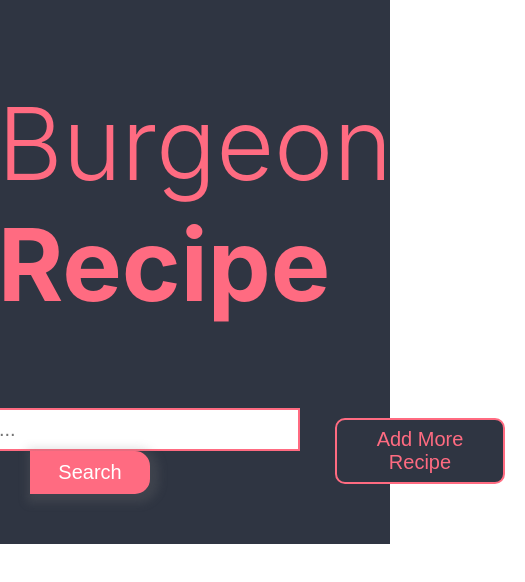
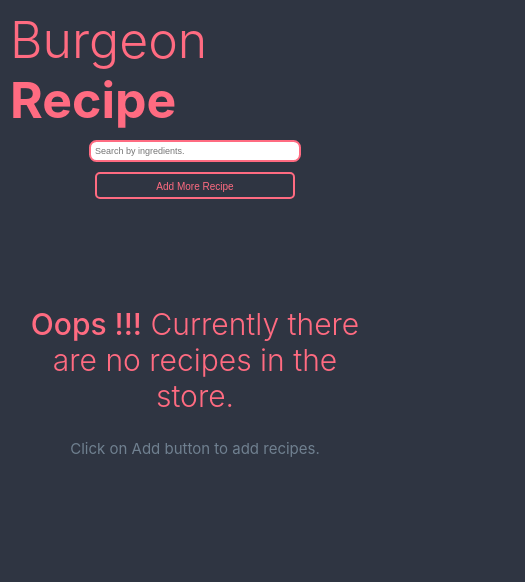
Before and after one commit to Aashish55/Epicer, a React (Create React App) app: page / in a window 390 px wide. Shown: the top 582 px of the page, 525 px wide, since content can reach past the window. Built offline with nearby package versions, Linux system fonts and the light colour scheme; the HTML template or start-up script is replaced by a standard one.

Commit message:
responsiveness

```diff
--- a/src/Components/AddRecipe/AddRecipe.css
+++ b/src/Components/AddRecipe/AddRecipe.css
@@ -71,3 +71,8 @@
   font-size: 1.8rem;
   font-weight: 400;
 }
+.errorText {
+  color: #ffffff;
+  font-size: 2rem;
+  font-weight: 400;
+}
--- a/src/Components/AddRecipe/AddRecipe.js
+++ b/src/Components/AddRecipe/AddRecipe.js
@@ -11,7 +11,7 @@ const AddRecipe = () => {
     const [imageURL, setImageURL] = useState('')
     const [description, setDescription] = useState('')
     const [authorName, setAuthorName] = useState('')
-    const [errors, setErrors] = useState([]);
+    const [error, setError] = useState('');
 
     const [recipeStore, setRecipeStore] = useState([]);
 
@@ -68,17 +68,13 @@ const AddRecipe = () => {
         setAuthorName('');
         setDescription('');
         setIngredients([{ ingredient: '', quantity: '' }]);
+        setError('');
     }
 
     const formvalid = () => {
         if (isFormEmpty()) {
-            const errorMessage = { message: "Fill in all fields" };
-
-            const newMesage = [...errors];
-            newMesage.push(errorMessage);
-            setErrors(newMesage)
+            setError('Fill in all fields.')
             //setErrors([...errors, errorMessage])
-            console.log(errors)
             return false;
         } else {
             return true;
@@ -181,6 +177,7 @@ const AddRecipe = () => {
                     onChange={(e) => setAuthorName(e.target.value)}
                     placeholder='Author Name'
                 />
+                {error.length > 0 ? <h4 className='errorText'>{error}</h4> : ''}
                 <button className="submitForm" onClick={handleSubmit} >
                     Save Recipe
                 </button>
--- /dev/null
+++ b/src/Components/Error/Error.css
@@ -0,0 +1,21 @@
+.error {
+  height: 60rem;
+
+  display: flex;
+  flex-direction: column;
+  align-items: center;
+  justify-content: center;
+  text-align: center;
+}
+.error-title {
+  font-size: 6rem;
+  font-weight: 300;
+  margin: 2rem;
+}
+.error-title span {
+  font-weight: 500;
+}
+.error-subtitle {
+  font-size: 3rem;
+  color: slategray;
+}
--- /dev/null
+++ b/src/Components/Error/Error.js
@@ -0,0 +1,11 @@
+import React from 'react'
+import './Error.css'
+
+const Error = () => (
+    <div className='error'>
+        <h3 className='error-title'><span>Oops !!!</span> Currently there are no recipes in the store.</h3>
+        <p className='error-subtitle'> Click on Add button to add recipes.</p>
+    </div>
+)
+
+export default Error;
--- a/src/Components/Home/Home.css
+++ b/src/Components/Home/Home.css
@@ -8,6 +8,7 @@
 }
 .title {
   font-size: 10rem;
+  margin: 2rem;
 }
 .title span {
   font-weight: 300;
@@ -21,18 +22,28 @@
 .search {
   background: #ffffff;
   border: 2px solid #ff6b81;
-  border-top-left-radius: 1.5rem;
-  border-bottom-left-radius: 1.5rem;
+  border-radius: 1.5rem;
   font-size: 2rem;
   padding: 0.8rem 0.8rem;
-  width: 400px;
+  width: 40rem;
   outline: none;
   color: #555555;
 }
+@media only screen and (max-width: 595px) {
+  .search {
+    font-size: 9px;
+  }
+}
+
 .field-area {
   display: flex;
   align-items: center;
   margin-bottom: 5rem;
+}
+@media only screen and (max-width: 840px) {
+  .field-area {
+    flex-direction: column;
+  }
 }
 .addMoreButton {
   background: #2f3542;
@@ -41,7 +52,7 @@
   width: 200px;
   outline: none;
   padding: 0.8rem 0.8rem;
-  margin: 0 2rem;
+  margin: 2rem 2rem;
   cursor: pointer;
 }
 .link {
@@ -50,20 +61,7 @@
   font-weight: 200;
   text-decoration: none;
 }
-.submit {
-  background: #ff6b81;
-  border: 2px solid #ff6b81;
-  border-top-right-radius: 1.5rem;
-  border-bottom-right-radius: 1.5rem;
-  width: 120px;
-  outline: none;
-  padding: 0.8rem 0.8rem;
-  color: white;
-  font-size: 2rem;
-  font-weight: 300;
-  box-shadow: 3px 3px 10px 6px #77777738;
-  cursor: pointer;
-}
+
 .flex-wrap {
   display: flex;
   flex-wrap: wrap;
--- a/src/Components/Home/Home.js
+++ b/src/Components/Home/Home.js
@@ -1,6 +1,7 @@
 import React, { useState, useEffect } from 'react';
 import './Home.css'
 import { Link } from "react-router-dom";
+import Error from '../Error/Error'
 
 const Home = () => {
 
@@ -99,19 +100,16 @@ const Home = () => {
                             onChange={(e) =>
                                 setSearchValue(e.target.value)
                             }
-                            placeholder='Serach here...'
+                            placeholder='Search by ingredients.'
                         />
-                        <button className="submit">
-                            Search
-                        </button>
                     </div>
                 </div>
                 <button className="addMoreButton">
                     <Link className='link' to="/add">Add More Recipe</Link>
                 </button>
             </div>
-
-            <div className='flex-wrap'>
+            {
+                recipes.length > 0 ? <div className='flex-wrap'>
                     {
                         searchResults.length > 0 ? searchResults.map((recipe, index) => (
                             displayRecipeCard(recipe, index))
@@ -120,7 +118,9 @@ const Home = () => {
                                 displayRecipeCard(recipe, index)
                             ))
                     }
-            </div>
+                </div> : <Error />
+            }
+
         </div>
     );
 }
--- a/src/index.css
+++ b/src/index.css
@@ -11,9 +11,36 @@ body {
     sans-serif;
   -webkit-font-smoothing: antialiased;
   -moz-osx-font-smoothing: grayscale;
+  min-height: 100vh;
+  background-color: #2f3542;
 }
 
 code {
   font-family: source-code-pro, Menlo, Monaco, Consolas, "Courier New",
     monospace;
 }
+@media only screen and (max-width: 860px) {
+  html {
+    font-size: 9px;
+  }
+}
+@media only screen and (max-width: 695px) {
+  html {
+    font-size: 8px;
+  }
+}
+@media only screen and (max-width: 595px) {
+  html {
+    font-size: 7px;
+  }
+}
+@media only screen and (max-width: 525px) {
+  html {
+    font-size: 6px;
+  }
+}
+@media only screen and (max-width: 435px) {
+  html {
+    font-size: 5px;
+  }
+}
```
Also changed, not shown: 1 other file (tests, documents, lock files or other folders). Lines whose indentation alone changed are shown as unchanged.
